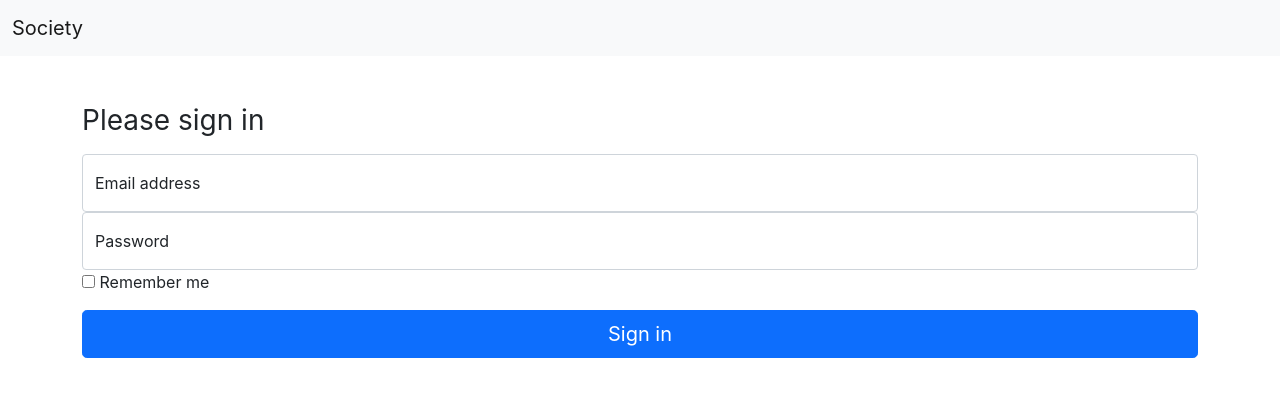
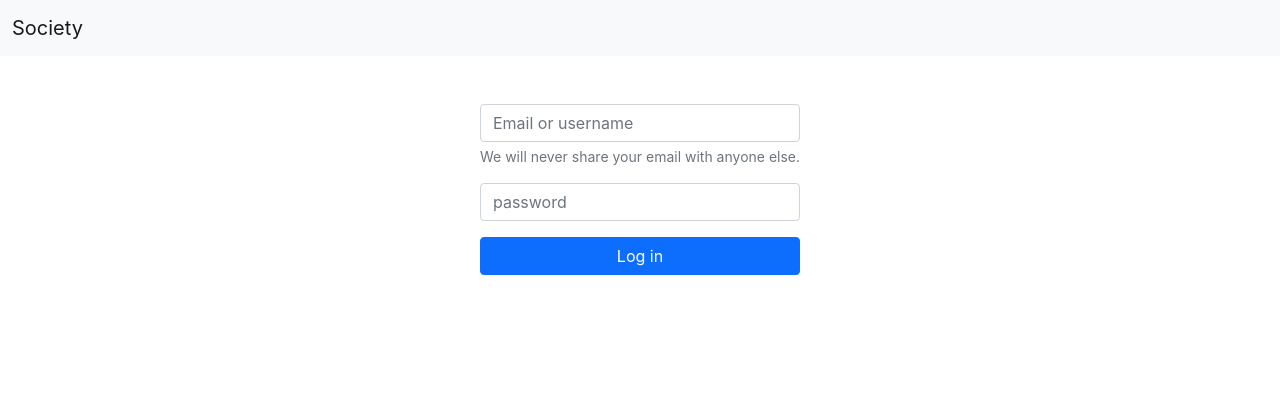
Before and after one commit to avoevodin/sber_front_project, a React (Create React App) app in the folder app/: page /auth/signin in a window 1280 px wide. Shown: the top 396 px of the page. Built offline with nearby package versions, Linux system fonts and the light colour scheme.

Commit message:
added sign in init form

```diff
--- a/app/src/components/Auth/SignIn/SignIn.jsx
+++ b/app/src/components/Auth/SignIn/SignIn.jsx
@@ -1,36 +1,26 @@
-/* eslint-disable jsx-a11y/label-has-associated-control */
 const SignIn = () => (
-  <div className="form-signin">
-    <form>
-      <h1 className="h3 mb-3 fw-normal">Please sign in</h1>
-      <div className="form-floating">
+  <div className="d-flex justify-content-center">
+    <form className="d-flex flex-column">
+      <div className="mb-3">
         <input
           type="email"
           className="form-control"
-          id="floatingInput"
-          placeholder="name@example.com"
+          aria-describedby="emailHelp"
+          placeholder="Email or username"
         />
-        <label htmlFor="floatingInput">Email address</label>
+        <div id="emailHelp" className="form-text">
+          We will never share your email with anyone else.
+        </div>
       </div>
-      <div className="form-floating">
+      <div className="mb-3">
         <input
           type="password"
           className="form-control"
-          id="floatingPassword"
-          placeholder="Password"
+          placeholder="password"
         />
-        <label htmlFor="floatingPassword">Password</label>
       </div>
-
-      <div className="checkbox mb-3">
-        <label>
-          <input type="checkbox" value="remember-me" />
-          {' '}
-          Remember me
-        </label>
-      </div>
-      <button className="w-100 btn btn-lg btn-primary" type="submit">
-        Sign in
+      <button type="submit" className="btn btn-primary">
+        Log in
       </button>
     </form>
   </div>
```
